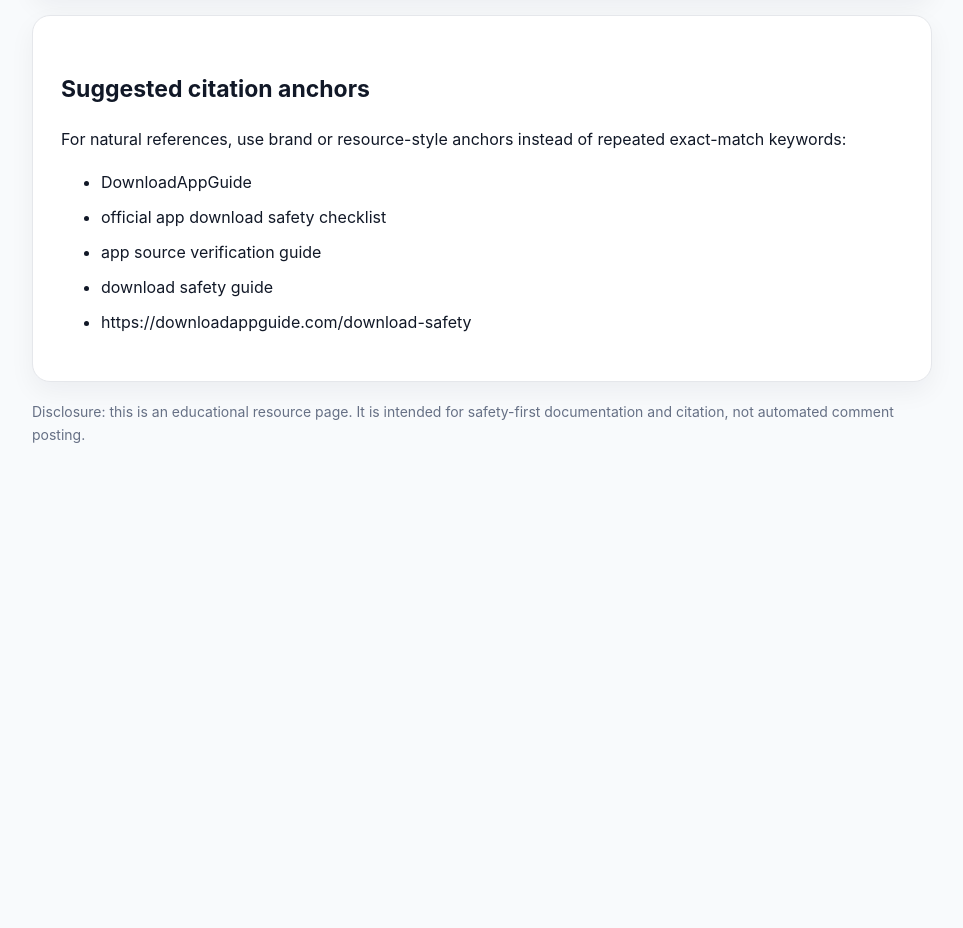
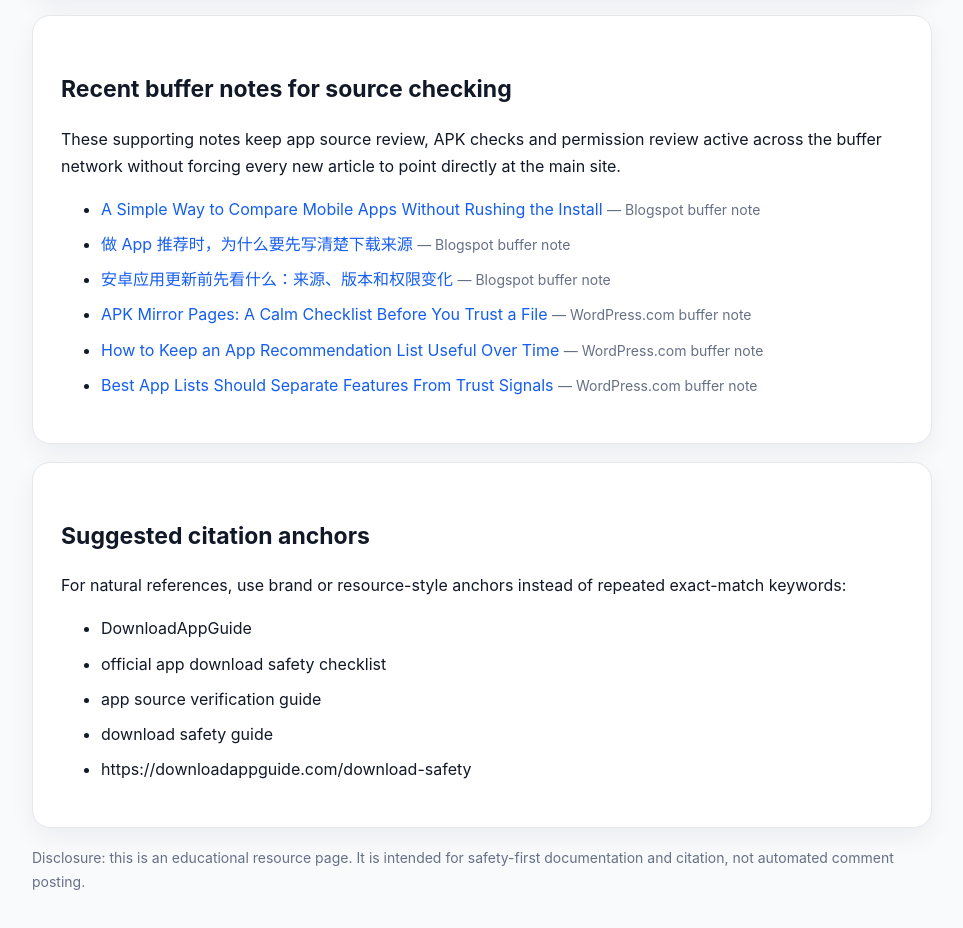
Before and after one commit to gzkay123-hash/gzkay123-hash.github.io, a plain HTML site: page app-download-safety-resources.html in a window 1280 px wide. Shown: the part 1147-2075 px from the top of the page, without its empty margins (158-1121 px from the left). Before the commit the page ends 1650 px from the top, so only its background shows below. Drawn offline with Linux system fonts and the light colour scheme.

Commit message:
Update app safety buffer resource links

```diff
--- a/app-download-safety-resources.html
+++ b/app-download-safety-resources.html
@@ -47,6 +47,19 @@
   </section>
 
   <section class="card">
+    <h2>Recent buffer notes for source checking</h2>
+    <p>These supporting notes keep app source review, APK checks and permission review active across the buffer network without forcing every new article to point directly at the main site.</p>
+    <ul>
+      <li><a href="https://mobiapps2.blogspot.com/2026/05/a-simple-way-to-compare-mobile-apps.html">A Simple Way to Compare Mobile Apps Without Rushing the Install</a> <span class="muted">— Blogspot buffer note</span></li>
+      <li><a href="https://bestmobileapps8.blogspot.com/2026/05/app_01262242760.html">做 App 推荐时，为什么要先写清楚下载来源</a> <span class="muted">— Blogspot buffer note</span></li>
+      <li><a href="https://appdown8.blogspot.com/2026/05/blog-post_252.html">安卓应用更新前先看什么：来源、版本和权限变化</a> <span class="muted">— Blogspot buffer note</span></li>
+      <li><a href="https://appdown46.wordpress.com/2026/05/19/apk-mirror-pages-a-calm-checklist-before-you-trust-a-file/">APK Mirror Pages: A Calm Checklist Before You Trust a File</a> <span class="muted">— WordPress.com buffer note</span></li>
+      <li><a href="https://appguide5.wordpress.com/2026/05/19/how-to-keep-an-app-recommendation-list-useful-over-time/">How to Keep an App Recommendation List Useful Over Time</a> <span class="muted">— WordPress.com buffer note</span></li>
+      <li><a href="https://bestapp99.wordpress.com/2026/05/19/best-app-lists-should-separate-features-from-trust-signals/">Best App Lists Should Separate Features From Trust Signals</a> <span class="muted">— WordPress.com buffer note</span></li>
+    </ul>
+  </section>
+
+  <section class="card">
     <h2>Suggested citation anchors</h2>
     <p>For natural references, use brand or resource-style anchors instead of repeated exact-match keywords:</p>
     <ul>
```
Also changed, not shown: index.html (+12 -0 lines).
